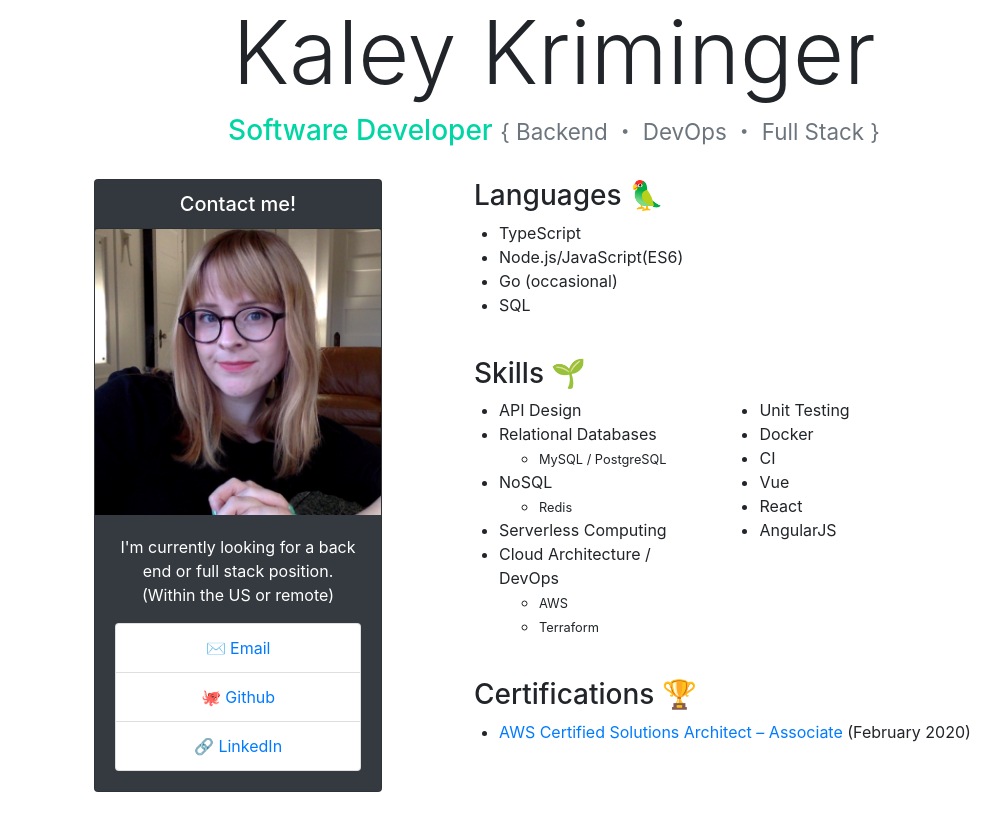
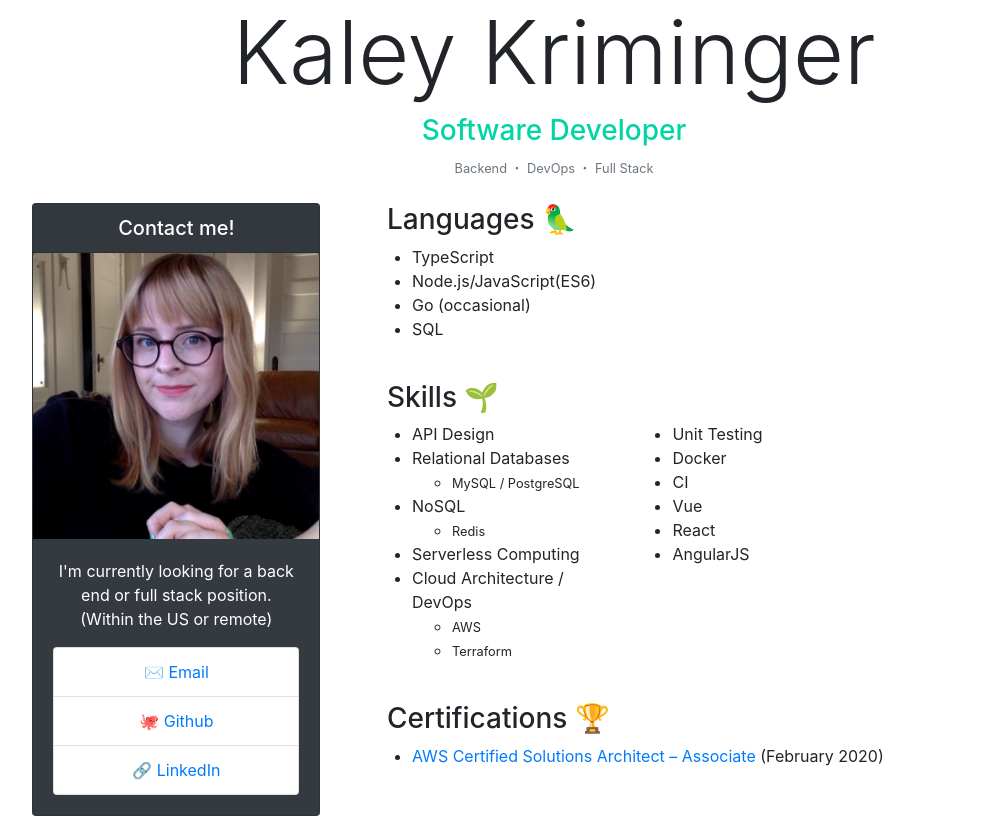
Before and after one commit to KaleyKrim/kkdotcom-vue, a Vue app: page / in a window 1280 px wide. Shown: the whole page, without its empty margins (86-1087 px from the left). Before the commit the page ends 800 px from the top, so only its background shows below. Built offline with nearby package versions, Linux system fonts and the light colour scheme.

Commit message:
remove wrapper div from resume content component

```diff
--- a/src/App.vue
+++ b/src/App.vue
@@ -1,17 +1,17 @@
 <template>
-  <div id="app" class="container">
+  <div id="app" class="container justify-content-center">
     <div class="text-center page-header">
       <h1 class="display-2">Kaley Kriminger</h1>
       <h3 id="job-title">
         Software Developer
-        <small class="text-muted">
-          { Backend ・ DevOps ・ Full Stack }
-        </small>
       </h3>
+      <small class="text-muted">
+        Backend ・ DevOps ・ Full Stack
+      </small>
     </div>
     <br />
-    <div class="row justify-content-center">
-      <div class="col-4">
+    <div class="row justify-content-center ml-3">
+      <div class="col-md-4 mb-4">
         <div class="card text-center bg-dark text-white" style="width: 18rem;">
           <h5 class="card-header">Contact me!</h5>
           <img class="card-img-top" src="./assets/kaley.png" alt="kaley" />
@@ -31,9 +31,7 @@
           </div>
         </div>
       </div>
-      <div class="col-6">
-        <ResumeContent />
-      </div>
+      <ResumeContent />
     </div>
   </div>
 </template>
```
